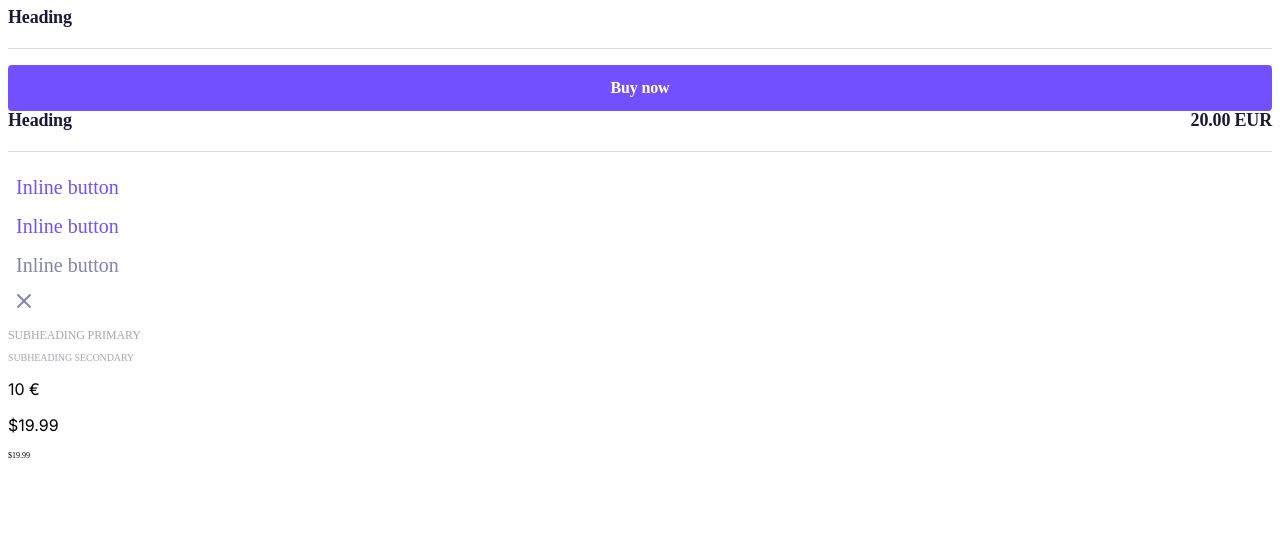
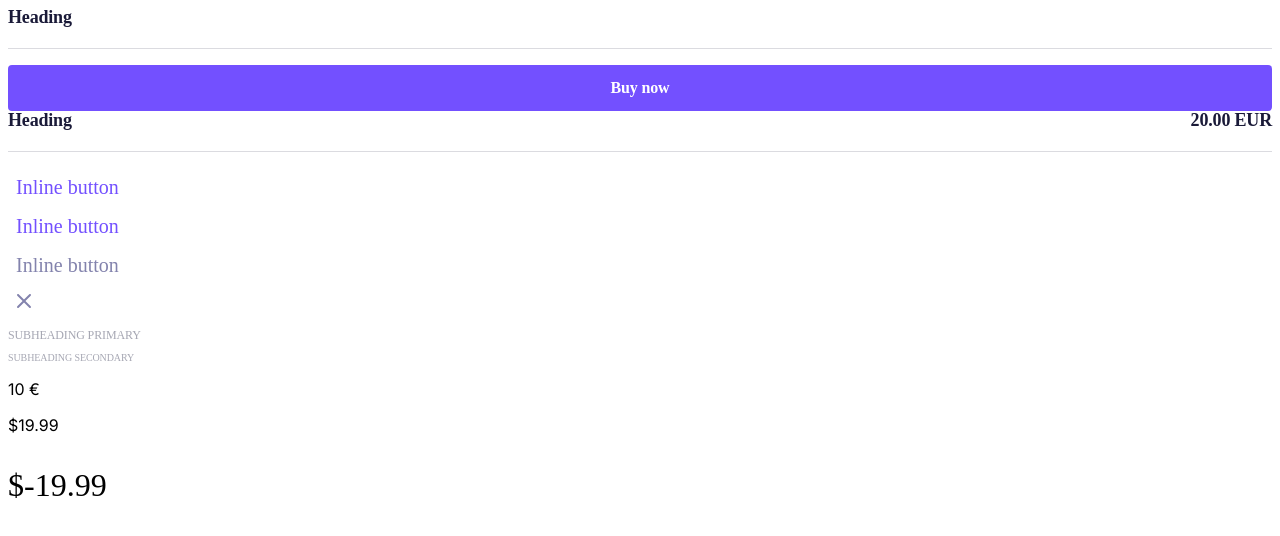
Before and after one commit to JorgeFrias/some-random-react-code, a Next.js app in the folder code-interview-invopop/: page / in a window 1280 px wide. Shown: the top 536 px of the page. Built offline with nearby package versions, Linux system fonts and the light colour scheme.

Commit message:
Confirming that negative values work as expected.

```diff
--- a/code-interview-invopop/app/page.tsx
+++ b/code-interview-invopop/app/page.tsx
@@ -82,9 +82,9 @@ export default function Home() {
           variation={PriceDisplayTraitVariation.Medium}
         />
 
-        <div style={{ fontSize: "0.5rem" }}>
+        <div style={{ fontSize: "2rem" }}>
           <PriceDisplayComponent
-            price={1999}
+            price={-1999}
             currency={Currency.USD}
             variation={PriceDisplayTraitVariation.Inherited}
           />
```
